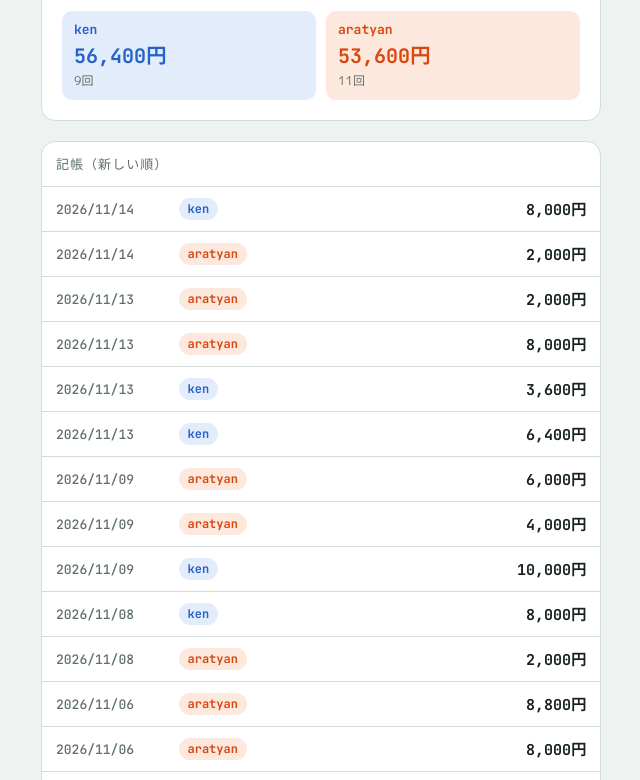
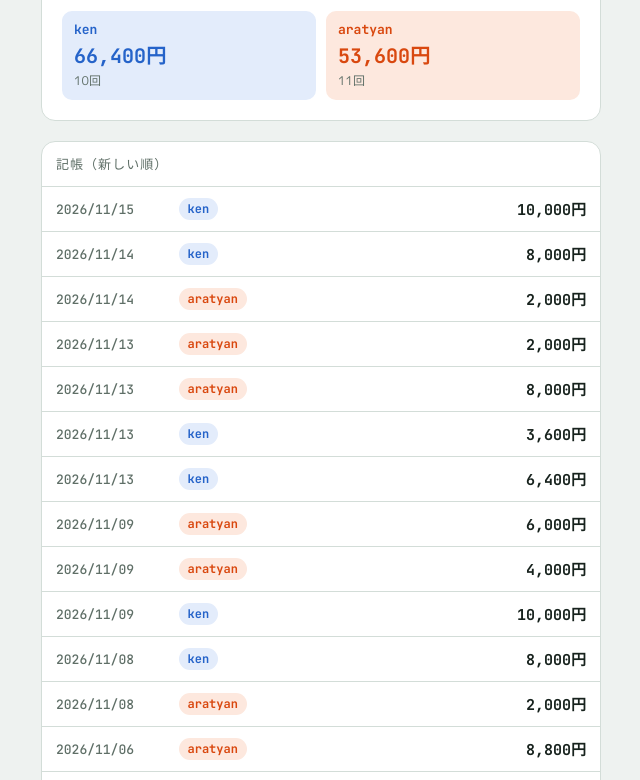
Before and after one commit to setoken06/dobon-kyosai, a plain HTML site: page index.html in a window 1280 px wide. Shown: the part 236-1016 px from the top of the page, without its empty margins (319-959 px from the left). Drawn offline with Linux system fonts and the light colour scheme; a web font is replaced by a local one.

Commit message:
ドボン共済：11/15 ken 10000 を記帳

```diff
--- a/index.html
+++ b/index.html
@@ -116,6 +116,7 @@ const ENTRIES = [
   { date: "2026-11-13", who: "aratyan", amount: 2000 },
   { date: "2026-11-14", who: "aratyan", amount: 2000 },
   { date: "2026-11-14", who: "ken", amount: 8000 },
+  { date: "2026-11-15", who: "ken", amount: 10000 },
 ];
 
 const $ = (id) => document.getElementById(id);
```
